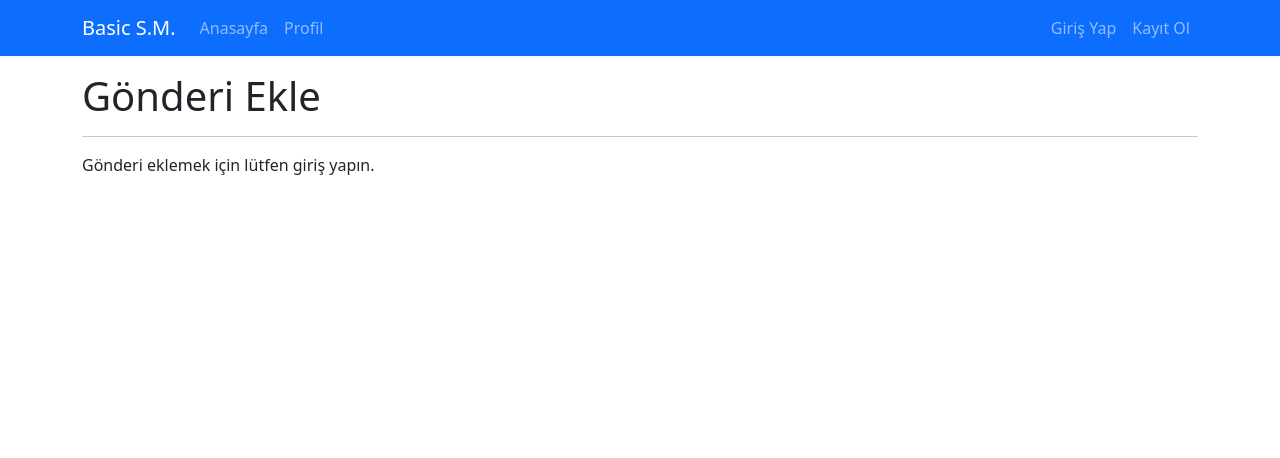
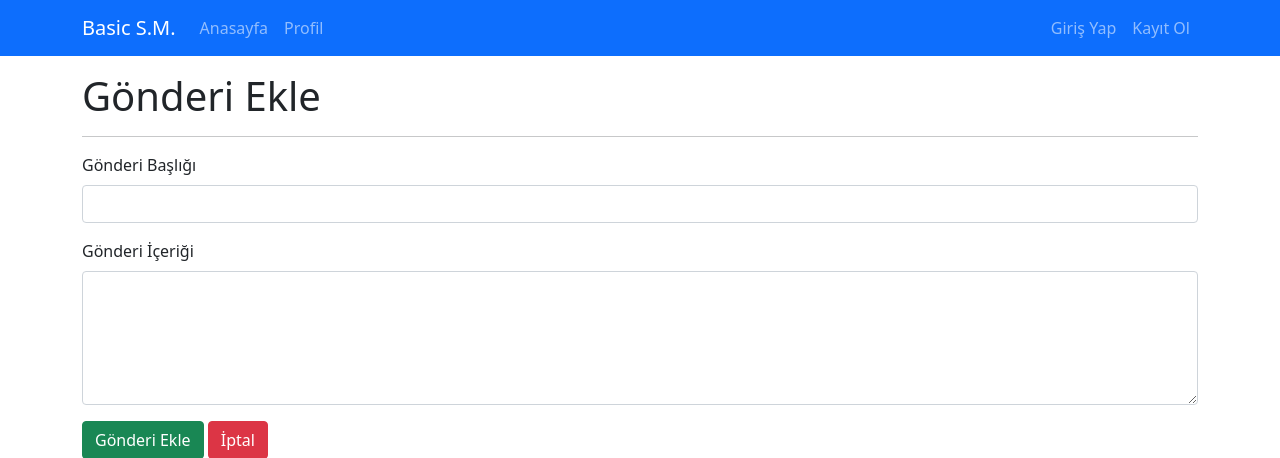
Before and after one commit to onuryilmazpw/basic-social-media, a Django app: template feed/templates/feed/add_post.html in a window 1280 px wide. Shown: the top 458 px of the page. Run offline with Django 4.2, Linux system fonts and the light colour scheme; the template is opened without the code that fills it: values that come from a table or form of the project are taken from there, others are empty; some libraries are stand-ins or nearby versions.

Commit message:
edit add_post.html

```diff
--- a/feed/templates/feed/add_post.html
+++ b/feed/templates/feed/add_post.html
@@ -13,7 +13,6 @@
             <div class="col-12">
                 <h1>Gönderi Ekle</h1>
                 <hr>
-                {% if user.is_authenticated %}
                 <form action="{% url 'add_post' %}" method="POST">
                     {% csrf_token %}
 
@@ -31,10 +30,6 @@
                     <input class="btn btn-success" type="submit" value="Gönderi Ekle">
                     <a class="btn btn-danger" href="{% url 'profile' %}" role="button">İptal</a>
                 </form>
-
-                {% else %}
-                    <p>Gönderi eklemek için lütfen giriş yapın.</p>
-                {% endif %}
             </div>
         </div>
     </div>
```
Also changed, not shown: db.sqlite3. Lines whose indentation alone changed are shown as unchanged.
